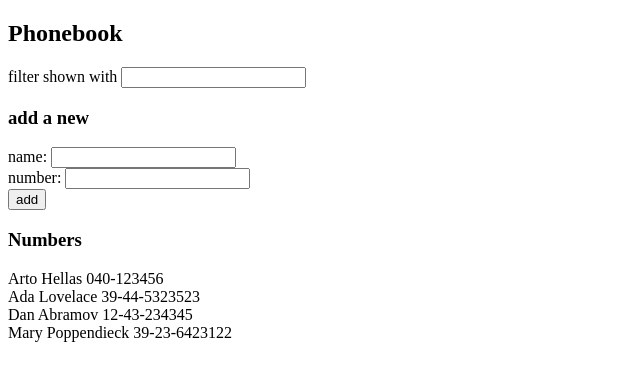
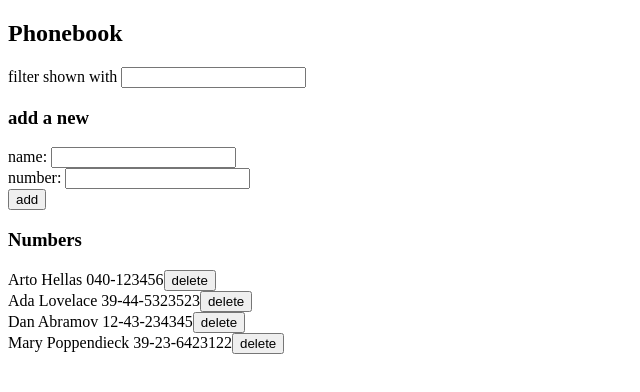
Before and after one commit to Solnoleg/fullstack-open-course, a React (Vite) app in the folder part_2/phonebook/: page / in a window 1280 px wide. Shown: the top 392 px of the page, without its empty margins (0-640 px from the left). Built offline with nearby package versions, Linux system fonts and the light colour scheme; data requests are answered from the project's data file.

Commit message:
2.14 complete

```diff
--- a/part_2/phonebook/src/App.jsx
+++ b/part_2/phonebook/src/App.jsx
@@ -1,5 +1,4 @@
 import {useEffect, useState} from 'react'
-import axios from 'axios'
 import Filter from "./components/Filter.jsx";
 import PersonForm from "./components/PersonForm.jsx";
 import Persons from "./components/Persons.jsx";
@@ -40,6 +39,25 @@ const App = () => {
         ? persons.filter(p => p.name.toLowerCase().includes(filterStr.toLowerCase()))
         : persons
 
+    const getOnDelete = (person) => {
+        if (confirm(`Delete ${person.name}?`)) {
+            personService
+                .remove(person.id)
+                .then(deletedPerson =>
+                    setPersons(persons.filter(p => p.name !== deletedPerson.name))
+                )
+                .catch(error => {
+                        alert(
+                            `the person '${person.name}' was already deleted from server`
+                        )
+                        setPersons(persons.filter(p => p.name !== person.name))
+                    }
+                )
+        } else {
+            console.log('deletion cancelled')
+        }
+    }
+
     return (
         <div>
             <h2>Phonebook</h2>
@@ -53,7 +71,7 @@ const App = () => {
                 onNumberChange={(event) => setNewNumber(event.target.value)}
             />
             <h3>Numbers</h3>
-            <Persons persons={personsToShow}/>
+            <Persons persons={personsToShow} onDelete={getOnDelete}/>
         </div>
     )
 }
--- a/part_2/phonebook/src/components/Persons.jsx
+++ b/part_2/phonebook/src/components/Persons.jsx
@@ -1,8 +1,9 @@
-const Persons = ({persons}) => {
+const Persons = ({persons, onDelete}) => {
     return <div>
         {persons.map(person =>
             <div key={person.name}>
                 {person.name} {person.number}
+                <button onClick={() => onDelete(person)}>delete</button>
             </div>)}
     </div>
 }
--- a/part_2/phonebook/src/services/persons.js
+++ b/part_2/phonebook/src/services/persons.js
@@ -10,4 +10,8 @@ const create = newObject => {
     return axios.post(baseUrl, newObject).then(response => response.data)
 }
 
-export default {getAll, create}
+const remove = id => {
+    return axios.delete(`${baseUrl}/${id}`).then(response => response.data)
+}
+
+export default {getAll, create, remove}
```
